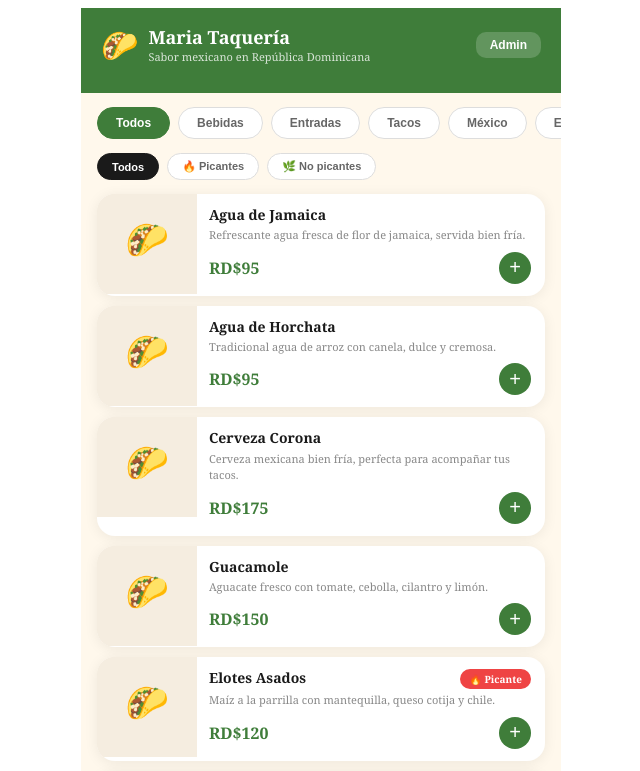
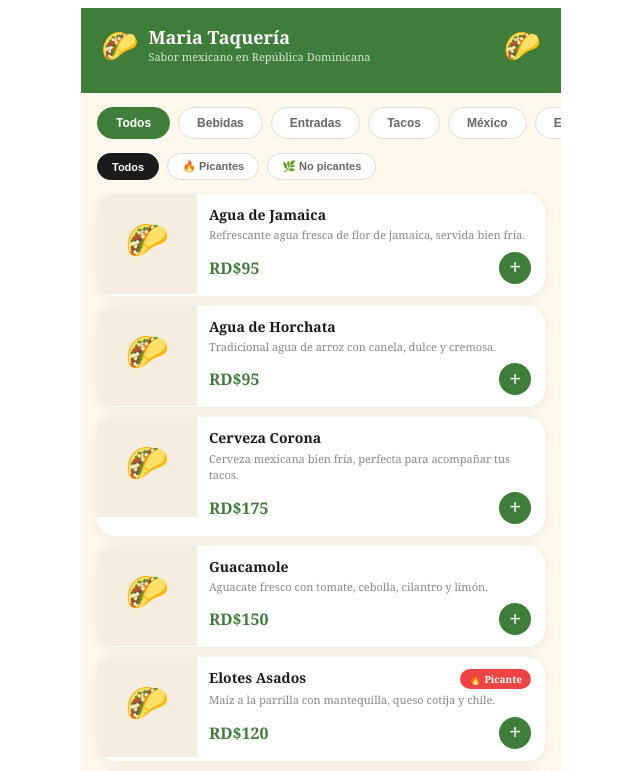
Before and after one commit to hanel17/Maria-taqueria, a React (Vite) app: page / in a window 1280 px wide. Shown: the top 771 px of the page, without its empty margins (319-959 px from the left). Built offline with nearby package versions, Linux system fonts and the light colour scheme.

Commit message:
feat: hidden admin access

```diff
--- a/src/App.jsx
+++ b/src/App.jsx
@@ -432,8 +432,21 @@ export default function App() {
               <div style={{ fontSize: 11, opacity: 0.8 }}>{identity.welcome || "Sabor mexicano en República Dominicana"}</div>
             </div>
           </div>
-          <button onClick={() => setShowPin(true)} style={{ background: "rgba(255,255,255,.18)", border: "none", color: "#fff", borderRadius: 10, padding: "6px 14px", cursor: "pointer", fontWeight: 700, fontSize: 12 }}>Admin</button>
-        </div>
+<div onClick={() => {
+  const now = Date.now();
+  if (!window._tapTimes) window._tapTimes = [];
+  window._tapTimes = window._tapTimes.filter(t => now - t < 2000);
+  window._tapTimes.push(now);
+  if (window._tapTimes.length >= 5) {
+    window._tapTimes = [];
+    setShowPin(true);
+  }
+}} style={{ cursor: "pointer", userSelect: "none" }}>
+  {identity.logo
+    ? <div style={{ width: 42, height: 42, borderRadius: 10, overflow: "hidden", border: "2px solid rgba(255,255,255,.3)" }}><img src={identity.logo} alt="logo" style={{ width: "100%", height: "100%", objectFit: "cover" }} /></div>
+    : <span style={{ fontSize: 30 }}>🌮</span>
+  }
+</div>        </div>
       </div>
       <div style={{ overflowX: "auto", display: "flex", gap: 8, padding: "14px 16px 4px", scrollbarWidth: "none" }}>
         {CATEGORIES.map(cat => (
```
